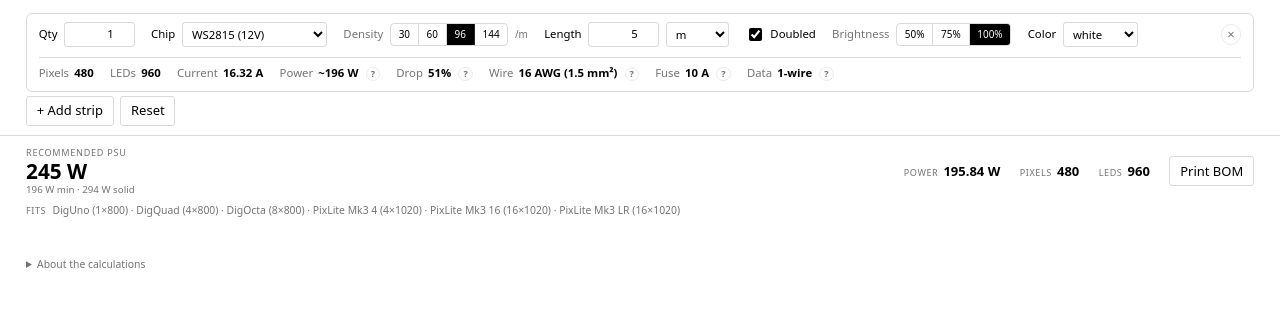
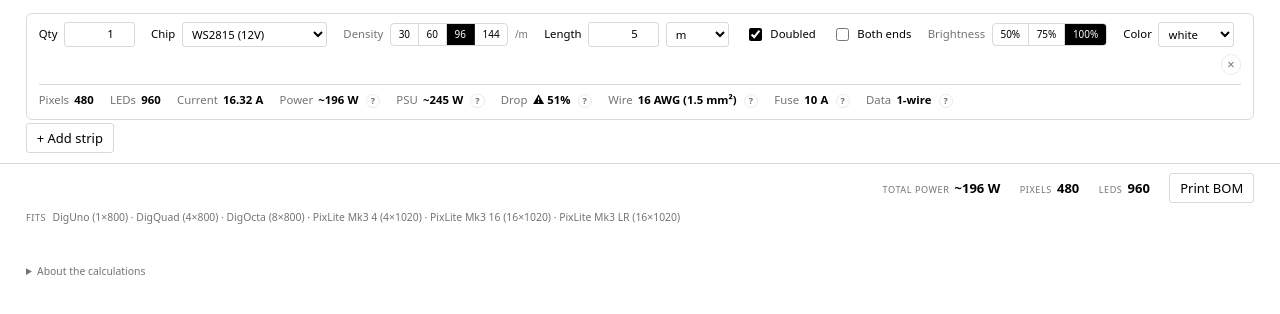
Before and after one commit to svartljus/calculed, a website with bundled scripts: page index.html in a window 1280 px wide. Built offline with nearby package versions, Linux system fonts and the light colour scheme.

Commit message:
feat: 'Both ends' injection check w/ ✓/⚠; per-strip PSU; drop Reset button

```diff
--- a/app.js
+++ b/app.js
@@ -54,6 +54,7 @@ function makeDefaultStrip() {
     length: 5,
     runs: 2,
     quantity: 1,
+    injection: 'oneEnd',
     brightness: 255,
     colorMode: 'white',
     dataRunMeters: 0,
@@ -86,6 +87,7 @@ function renderStrip(strip) {
   node.querySelector('input[name="length"]').value = strip.length;
   node.querySelector('select[name="lengthMode"]').value = strip.lengthMode;
   node.querySelector('input[name="doubled"]').checked = strip.runs === 2;
+  node.querySelector('input[name="bothEnds"]').checked = strip.injection === 'bothEnds';
   node.querySelector('input[name="quantity"]').value = strip.quantity || 1;
   const brightnessRadio = node.querySelector(`input[name="brightness-${strip.id}"][value="${strip.brightness}"]`);
   if (brightnessRadio) brightnessRadio.checked = true;
@@ -110,6 +112,7 @@ function readStripFromCard(card) {
     lengthMode: card.querySelector('select[name="lengthMode"]').value,
     length: Number(card.querySelector('input[name="length"]').value),
     runs: card.querySelector('input[name="doubled"]').checked ? 2 : 1,
+    injection: card.querySelector('input[name="bothEnds"]').checked ? 'bothEnds' : 'oneEnd',
     quantity: Math.max(1, Number(card.querySelector('input[name="quantity"]').value) || 1),
     brightness: Number(card.querySelector('input[name^="brightness-"]:checked')?.value ?? 255),
     colorMode: card.querySelector('select[name="colorMode"]').value,
@@ -145,17 +148,33 @@ function paintCard(card, strip) {
   card.querySelector('[data-info-power]').title =
     Number.isFinite(actualPower) ? `Actual: ${fmt(actualPower, 2)} W` : '';
 
-  // Drop — short value inline, full math in tooltip
+  // PSU — per-strip-group (power × quantity ÷ 0.8), rounded up
+  const psuBalanced = actualPower / 0.8;
+  $('psu').value = Number.isFinite(psuBalanced) ? `~${Math.ceil(psuBalanced)}` : '—';
+  const psuMin   = Math.ceil(actualPower);                  // 1.0×
+  const psuSolid = Math.ceil(actualPower / (1 / 1.5));      // 1.5×
+  card.querySelector('[data-info-psu]').title = Number.isFinite(actualPower)
+    ? `Min:      ${psuMin} W (no headroom)\nBalanced: ${Math.ceil(psuBalanced)} W (20% headroom)\nSolid:    ${psuSolid} W (50% headroom)`
+    : '';
+
+  // Drop — show planned drop (oneEnd or bothEnds) with ✓/⚠ indicator
+  const plannedDropPct = (inj.vDrop_planned_V / chip.voltage) * 100;
   const oneFeedDropPct = (inj.vDrop_singleFeed_V / chip.voltage) * 100;
+  const bothEndsDropPct = (inj.vDrop_bothEnds_V / chip.voltage) * 100;
   const tolerancePct = strip.maxDropPercent;
-  $('dropShort').value = Number.isFinite(oneFeedDropPct) ? `${fmt(oneFeedDropPct)}%` : '—';
+  const planLabel = inj.planned === 'bothEnds' ? 'both ends' : 'one end';
+  const indicator = inj.planned_OK ? '✓' : '⚠';
+  $('dropShort').value = Number.isFinite(plannedDropPct) ? `${indicator} ${fmt(plannedDropPct)}%` : '—';
+
   let dropTip;
-  if (!Number.isFinite(oneFeedDropPct)) {
+  if (!Number.isFinite(plannedDropPct)) {
     dropTip = '—';
-  } else if (inj.nFeeds === 1) {
-    dropTip = `${fmt(oneFeedDropPct)}% drop end-to-end with one feed — no injection needed`;
+  } else if (inj.planned_OK) {
+    dropTip = `${fmt(plannedDropPct)}% drop with ${planLabel} feed — within ${tolerancePct}% tolerance ✓`;
   } else {
-    dropTip = `${fmt(oneFeedDropPct)}% drop with one feed.\nFor ≤${tolerancePct}%: ${inj.nFeeds} feeds every ${fmt(inj.injectEvery_m)} m.`;
+    const onePct = `${fmt(oneFeedDropPct)}%`;
+    const bothPct = `${fmt(bothEndsDropPct)}%`;
+    dropTip = `${fmt(plannedDropPct)}% drop with ${planLabel} — exceeds ${tolerancePct}% tolerance ⚠\nOne end: ${onePct} · Both ends: ${bothPct}\nFor ≤${tolerancePct}%: ${inj.nFeeds} feeds every ${fmt(inj.injectEvery_m)} m`;
   }
   dropTip += eachNote;
   card.querySelector('[data-info-drop]').title = dropTip;
@@ -185,10 +204,8 @@ function paintCard(card, strip) {
 
 function paintTotals() {
   const totals = computeProjectTotals(project.strips, getChip);
-  document.querySelector('output[name="totalPower"]').value  = fmt(totals.totalPower_W);
-  document.querySelector('output[name="psuRec"]').value      = fmt(totals.psu.balanced, 0);
-  document.querySelector('output[name="psuMin"]').value      = fmt(totals.psu.min, 0);
-  document.querySelector('output[name="psuSolid"]').value    = fmt(totals.psu.solid, 0);
+  document.querySelector('output[name="totalPower"]').value  = Number.isFinite(totals.totalPower_W)
+    ? `~${Math.ceil(totals.totalPower_W)}` : '—';
   document.querySelector('output[name="totalPixels"]').value = intOrDash(totals.totalPixels);
   document.querySelector('output[name="totalLeds"]').value   = intOrDash(totals.totalLeds);
 
@@ -235,13 +252,4 @@ stripsList.addEventListener('click', (e) => {
   }
 });
 
-const resetDialog = document.getElementById('reset-confirm');
-document.getElementById('reset').addEventListener('click', () => resetDialog.showModal());
-resetDialog.addEventListener('close', () => {
-  if (resetDialog.returnValue !== 'confirm') return;
-  clearTimeout(saveTimer);
-  localStorage.removeItem(STORAGE_KEY);
-  location.reload();
-});
-
 document.getElementById('print').addEventListener('click', () => window.print());
--- a/index.html
+++ b/index.html
@@ -11,23 +11,14 @@
     <form id="project">
       <ul id="strips"></ul>
       <button type="button" id="add-strip">+ Add strip</button>
-      <button type="button" id="reset">Reset</button>
     </form>
 
     <footer id="totals">
       <div class="totals-row">
-        <div class="hero">
-          <span class="hero-label">Recommended PSU</span>
-          <strong class="hero-value"><output name="psuRec">0</output> W</strong>
-          <span class="hero-sub">
-            <output name="psuMin">0</output> W min ·
-            <output name="psuSolid">0</output> W solid
-          </span>
-        </div>
         <dl>
-          <dt>Power</dt>  <dd><output name="totalPower">0</output> W</dd>
-          <dt>Pixels</dt> <dd><output name="totalPixels">0</output></dd>
-          <dt>LEDs</dt>   <dd><output name="totalLeds">0</output></dd>
+          <dt>Total power</dt> <dd><output name="totalPower">0</output> W</dd>
+          <dt>Pixels</dt>      <dd><output name="totalPixels">0</output></dd>
+          <dt>LEDs</dt>        <dd><output name="totalLeds">0</output></dd>
         </dl>
         <button type="button" id="print">Print BOM</button>
       </div>
@@ -67,6 +58,7 @@
             </select>
           </label>
           <label><input type="checkbox" name="doubled" checked> Doubled</label>
+          <label><input type="checkbox" name="bothEnds"> Both ends</label>
           <div class="field">
             <span class="field-label">Brightness</span>
             <div class="pills" role="radiogroup" aria-label="Max brightness">
@@ -90,6 +82,7 @@
             <div><dt>LEDs</dt>    <dd><output name="ledCount">0</output></dd></div>
             <div><dt>Current</dt> <dd><output name="current">0</output> A</dd></div>
             <div><dt>Power</dt>   <dd><output name="power">0</output> W <button type="button" class="info" data-info-power title="">?</button></dd></div>
+            <div><dt>PSU</dt>     <dd><output name="psu">0</output> W <button type="button" class="info" data-info-psu title="">?</button></dd></div>
             <div><dt>Drop</dt>    <dd><output name="dropShort">—</output> <button type="button" class="info" data-info-drop title="">?</button></dd></div>
             <div><dt>Wire</dt>    <dd><output name="wireShort">—</output> <button type="button" class="info" data-info-wire title="">?</button></dd></div>
             <div><dt>Fuse</dt>    <dd><output name="fuseShort">—</output> A <button type="button" class="info" data-info-fuse title="">?</button></dd></div>
@@ -100,14 +93,6 @@
     </li>
   </template>
 
-  <dialog id="reset-confirm">
-    <form method="dialog">
-      <p>Erase all strips and saved data?</p>
-      <button value="cancel">Cancel</button>
-      <button value="confirm">Erase</button>
-    </form>
-  </dialog>
-
   <script type="module" src="app.js"></script>
 </body>
 </html>
--- a/src/calc.js
+++ b/src/calc.js
@@ -66,15 +66,28 @@ export function computeInjection(strip, chip) {
 
   const R_total       = chip.ohm_per_meter * electricalLength_m;
   // Voltage drop is per parallel strip — uses per-strip current, not total.
+  // Single-feed (one end): drop = I × R / 2
+  // Both-ends fed: peak drop is at the middle, ¼ of single-feed value
   const vDrop_singleFeed_V = (perStripCurrent_A * R_total) / 2;
-  const maxDrop_V     = chip.voltage * (strip.maxDropPercent / 100);
+  const vDrop_bothEnds_V   = vDrop_singleFeed_V / 4;
+  const maxDrop_V          = chip.voltage * (strip.maxDropPercent / 100);
 
+  // Recommendation: how many independently-fed segments needed (one-end-fed each)
   const nFeeds = vDrop_singleFeed_V <= maxDrop_V
     ? 1
     : Math.ceil(Math.sqrt(vDrop_singleFeed_V / maxDrop_V));
+  const injectEvery_m = electricalLength_m / nFeeds;
 
-  const injectEvery_m = electricalLength_m / nFeeds;
-  return { nFeeds, injectEvery_m, vDrop_singleFeed_V, maxDrop_V, electricalLength_m, current_A };
+  // User's planned injection setup ('oneEnd' default, 'bothEnds' = feed at both ends)
+  const planned = strip.injection || 'oneEnd';
+  const vDrop_planned_V = planned === 'bothEnds' ? vDrop_bothEnds_V : vDrop_singleFeed_V;
+  const planned_OK = vDrop_planned_V <= maxDrop_V;
+
+  return {
+    nFeeds, injectEvery_m, vDrop_singleFeed_V, vDrop_bothEnds_V,
+    vDrop_planned_V, maxDrop_V, planned, planned_OK,
+    electricalLength_m, current_A,
+  };
 }
 
 // AWG ↔ standard European cross-section (mm²) pairing per cable industry datasheets.
```
Also changed, not shown: tests/calc-injection.test.js (+21 -0 lines).
